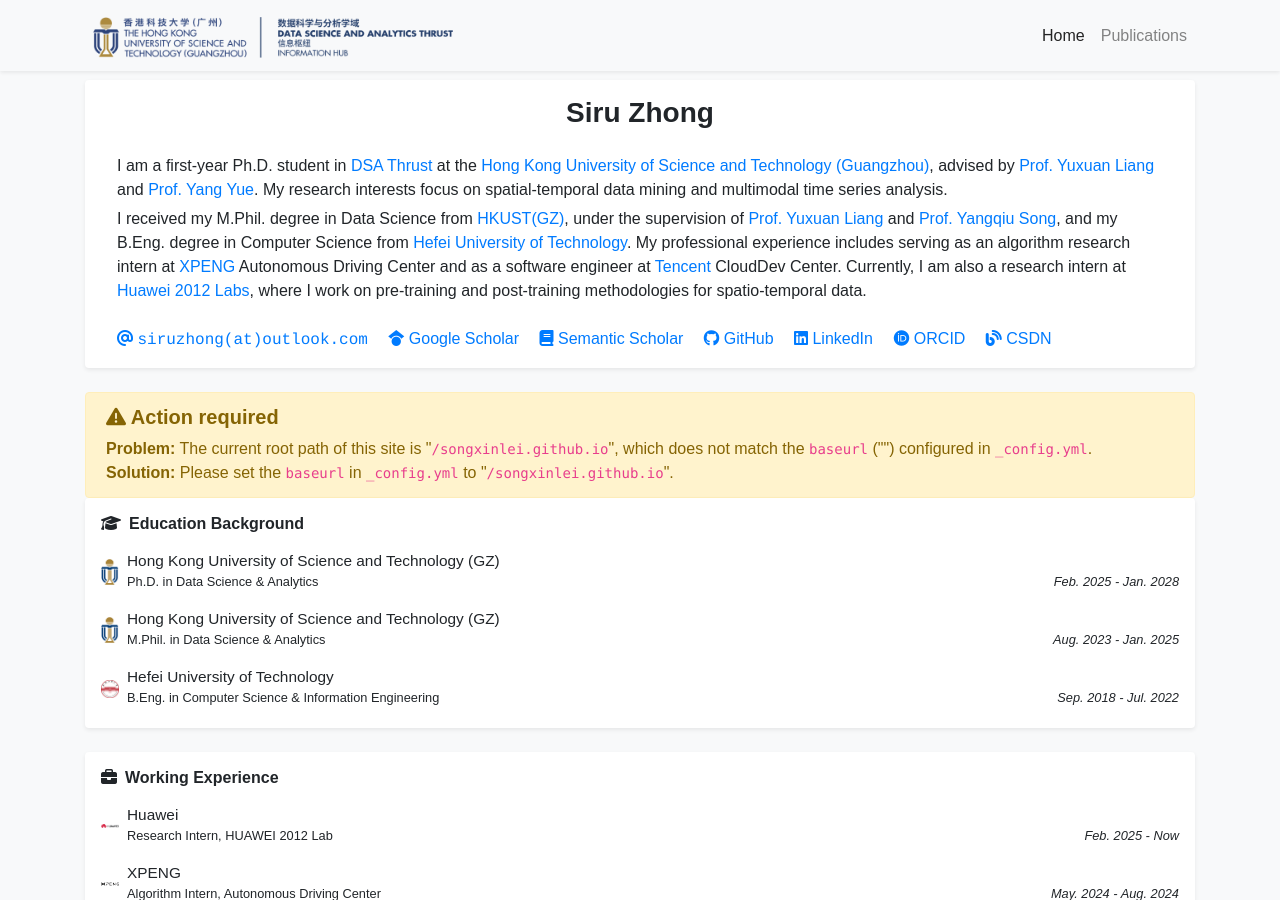
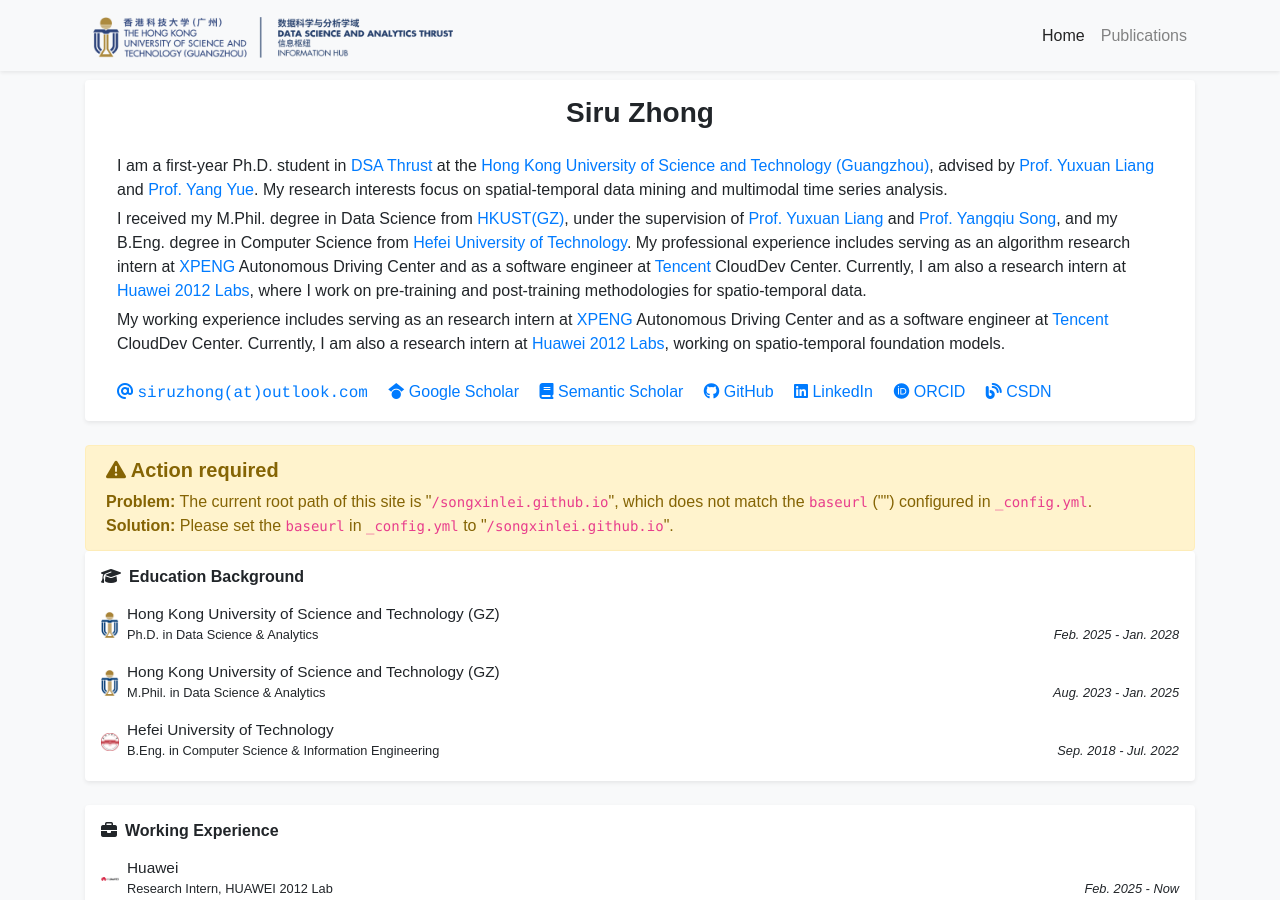
Before and after one commit to thunderlrr/songxinlei.github.io, a Jekyll site: the page built from index.html, in a window 1280 px wide and 900 px high. Built offline with Jekyll 4.4.1, drawn with Linux system fonts in a browser that asks for light colours; a style sheet for code colours, icons or effects is not loaded.

Commit message:
update profile

```diff
--- a/_data/profile.yml
+++ b/_data/profile.yml
@@ -26,6 +26,9 @@
   </p>
   <p style="margin-bottom: 5px;">
     I received my M.Phil. degree in Data Science from <a href="http://dsa.hkust-gz.edu.cn/" target="_blank">HKUST(GZ)</a>, under the supervision of <a href="https://yuxuanliang.com/" target="_blank">Prof. Yuxuan Liang</a> and <a href="https://www.cse.ust.hk/~yqsong/" target="_blank">Prof. Yangqiu Song</a>, and my B.Eng. degree in Computer Science from <a href="https://ci.hfut.edu.cn/" target="_blank">Hefei University of Technology</a>. My professional experience includes serving as an algorithm research intern at <a href="https://www.xpeng.com/" target="_blank">XPENG</a> Autonomous Driving Center and as a software engineer at <a href="https://www.tencent.com/" target="_blank">Tencent</a> CloudDev Center. Currently, I am also a research intern at <a href="https://www.huawei.com/" target="_blank">Huawei 2012 Labs</a>, where I work on pre-training and post-training methodologies for spatio-temporal data.
+  </p>
+  <p style="margin-bottom: 5px;">
+    My working experience includes serving as an research intern at <a href="https://www.xpeng.com/" target="_blank">XPENG</a> Autonomous Driving Center and as a software engineer at <a href="https://www.tencent.com/" target="_blank">Tencent</a> CloudDev Center. Currently, I am also a research intern at <a href="https://www.huawei.com/" target="_blank">Huawei 2012 Labs</a>, working on spatio-temporal foundation models.
   </p>
 
 # portrait_url: /assets/images/photos/portrait.jpg
```
